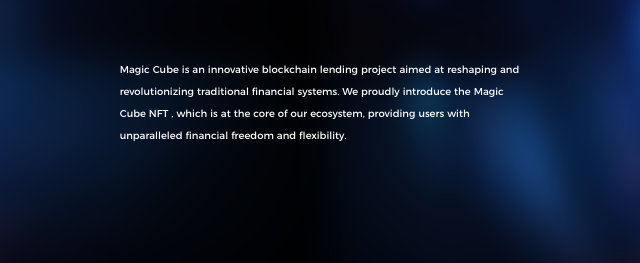
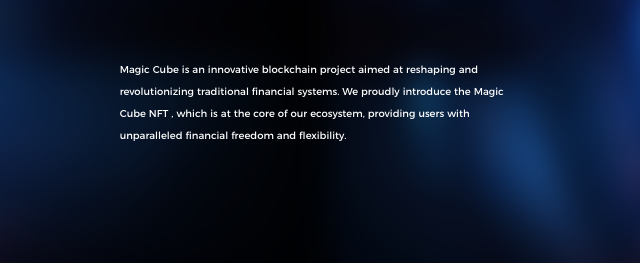
Before and after one commit to sd34jo5/Magic-Cube, a plain HTML site: page index.html in a window 1280 px wide. Shown: the part 196-459 px from the top of the page, 9-649 px from the left. Drawn offline with Linux system fonts and the light colour scheme.

Commit message:
Add files via upload

```diff
--- a/index.html
+++ b/index.html
@@ -64,7 +64,7 @@
        <p style="visibility: hidden;">the Future of Lending</p>
       </div>
       <div class="dec">
-       <p> Magic Cube is an innovative blockchain lending project aimed at reshaping and revolutionizing traditional financial systems. We proudly introduce the Magic Cube NFT ,
+       <p> Magic Cube is an innovative blockchain project aimed at reshaping and revolutionizing traditional financial systems. We proudly introduce the Magic Cube NFT ,
         which is at the core of our ecosystem, providing users with unparalleled financial freedom and flexibility.</p>
       </div>
      </div>
```
